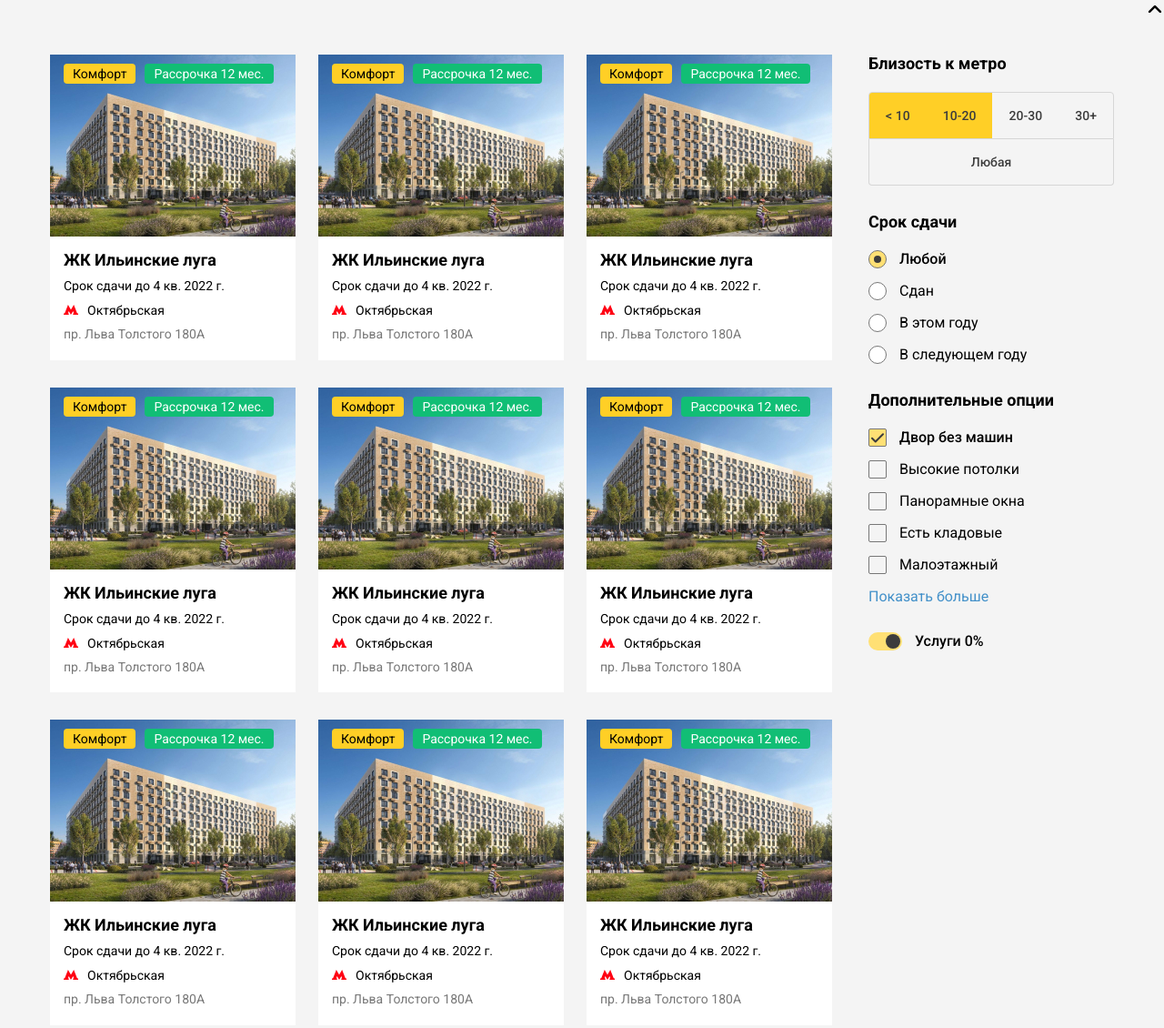
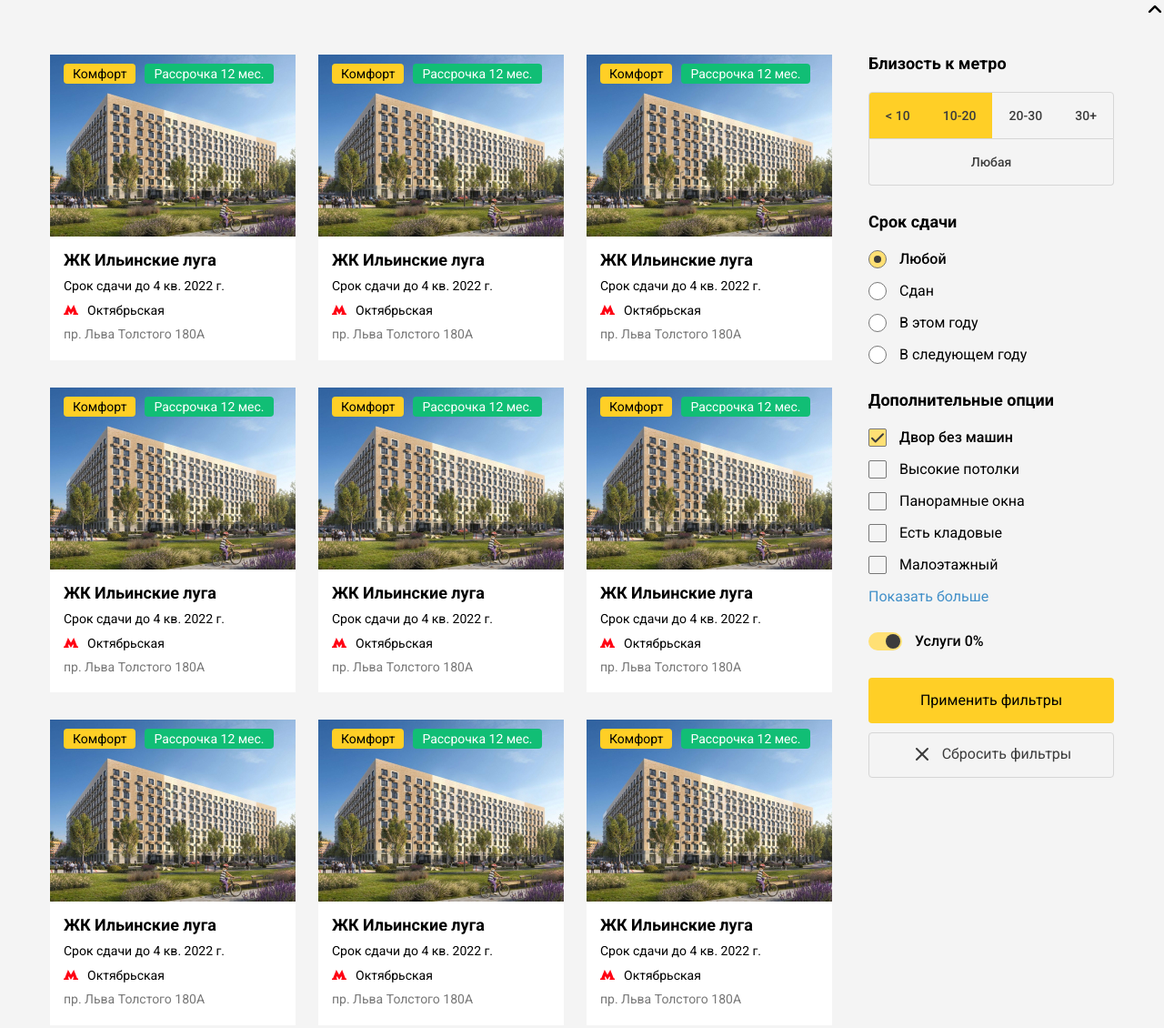
Before and after one commit to nikiul/test-project, a plain HTML site: page index.html in a window 1280 px wide. Shown: the top 1130 px of the page at 91% size. Drawn offline with Linux system fonts and the light colour scheme.

Commit message:
added apply & reset btn

```diff
--- a/css/main.css
+++ b/css/main.css
@@ -452,3 +452,47 @@ a.card-link:hover {
 .toggle__real:checked ~ .toggle__title {
     font-weight: 500;
 }
+
+/* ------- form buttons ------- */
+
+.form-btn {
+    width: 100%;
+    height: 50px;
+    border: 1px solid #D6D6D6;
+    border-radius: 4px;
+    background-color: transparent;
+    font-family: inherit;
+    text-align: center;
+    font-style: normal;
+    font-weight: normal;
+    font-size: 16px;
+    line-height: 1;
+    color: #3C3C3C;
+    cursor: pointer;
+    transition: background-color 0.2s ease-in;
+}
+.form-btn img {
+    display: inline-block;
+    vertical-align: middle;
+    margin-right: 6px;
+    margin-top: -2px;
+}
+
+.form-btn:hover {
+    background-color: #e7e4e4;
+}
+
+.form-btn + .form-btn {
+    margin-top: 10px;
+}
+
+.form-btn--submit {
+    background-color: #ffcf26;
+    border: none;
+    color: #000;
+    transition: background-color 0.2s ease-in;
+}
+
+.form-btn--submit:hover {
+    background-color: #f3c317;
+}
--- a/index.html
+++ b/index.html
@@ -191,6 +191,7 @@
             </main>
 
             <aside class="sidebar">
+                <form>
                     <!-- widget -->
                     <div class="widget">
                         <div class="widget__title">
@@ -331,6 +332,19 @@
                         </div>
                     </div>
                     <!-- // widget -->
+
+                    <!-- widget -->
+                    <div class="widget">
+                        <div class="widget__body">
+                            <button class="form-btn form-btn--submit">Применить фильтры</button>
+                            <button class="form-btn">
+                                <img src="img/icons/x.svg" alt="Сбросить фильтры">
+                                Сбросить фильтры
+                            </button>
+                        </div>
+                    </div>
+                    <!-- // widget -->
+                </form>
             </aside>
         </div>
     </div>
```
Lines whose indentation alone changed are shown as unchanged.
